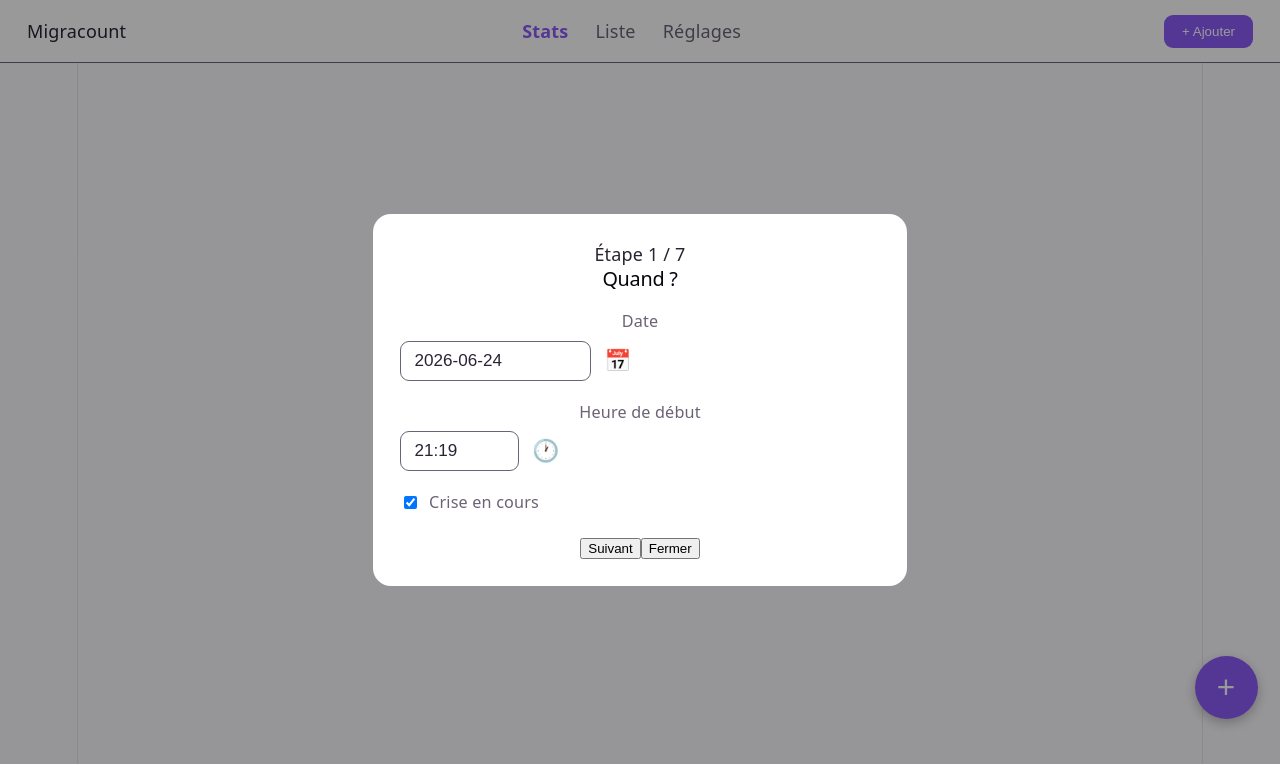
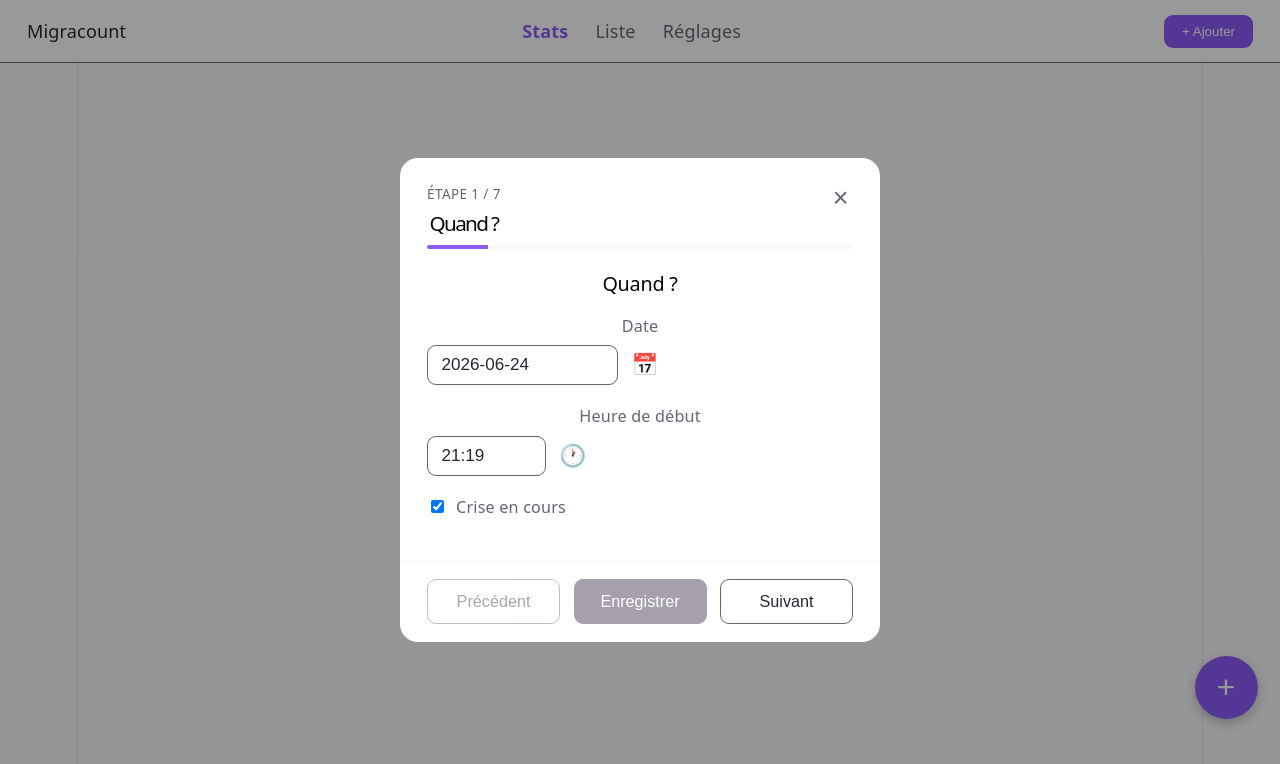
Before and after one commit to aifedespaix/migranicount, a Vue app: page / in a window 1280 px wide. Both pictures are taken after a click on the button "+ Ajouter". Shown: the top 764 px of the page. Built offline with nearby package versions, Linux system fonts and the light colour scheme.

Commit message:
feat: rebuild MigraineFormModal header, 3-button action bar, and close confirmation

```diff
--- a/src/components/MigraineForm/MigraineFormModal.vue
+++ b/src/components/MigraineForm/MigraineFormModal.vue
@@ -1,20 +1,66 @@
 <template>
-  <div class="modal-backdrop" @click.self="close">
+  <div class="modal-backdrop" @click.self="requestClose">
     <div class="modal-sheet">
-      <div class="progress">Étape {{ stepIndex + 1 }} / {{ steps.length }}</div>
-      <component :is="steps[stepIndex]" v-model="draft" />
-      <div class="actions">
-        <button v-if="stepIndex > 0" type="button" @click="stepIndex--">Précédent</button>
-        <button v-if="stepIndex < steps.length - 1" type="button" @click="stepIndex++">Suivant</button>
-        <button v-else type="button" @click="submit">Enregistrer</button>
-        <button type="button" class="close-btn" @click="close">Fermer</button>
+      <header class="modal-header">
+        <div class="modal-header-text">
+          <p class="modal-progress">Étape {{ stepIndex + 1 }} / {{ steps.length }}</p>
+          <h1 class="modal-title">{{ stepTitles[stepIndex] }}</h1>
+        </div>
+        <button
+          type="button"
+          class="modal-close-btn"
+          :title="props.editId ? 'Fermer' : 'Fermer (brouillon conservé)'"
+          aria-label="Fermer"
+          @click="requestClose"
+        >
+          ×
+        </button>
+      </header>
+      <div class="progress-bar">
+        <div class="progress-bar-fill" :style="{ width: progressPercent + '%' }"></div>
+      </div>
+
+      <div class="modal-body">
+        <component :is="steps[stepIndex]" v-model="draft" />
+      </div>
+
+      <div class="modal-actions">
+        <button type="button" class="action-btn" :disabled="stepIndex === 0" @click="stepIndex--">
+          Précédent
+        </button>
+        <button
+          type="button"
+          class="action-btn action-btn-primary"
+          :disabled="stepIndex !== steps.length - 1"
+          @click="submit"
+        >
+          Enregistrer
+        </button>
+        <button
+          type="button"
+          class="action-btn"
+          :disabled="stepIndex === steps.length - 1"
+          @click="stepIndex++"
+        >
+          Suivant
+        </button>
       </div>
     </div>
+
+    <ConfirmDialog
+      v-if="showConfirmDialog"
+      title="Annuler les modifications ?"
+      message="Vous avez des modifications non enregistrées. Voulez-vous vraiment fermer sans enregistrer ?"
+      confirm-label="Quitter sans enregistrer"
+      cancel-label="Continuer l'édition"
+      @confirm="confirmDiscardClose"
+      @cancel="showConfirmDialog = false"
+    />
   </div>
 </template>
 
 <script setup lang="ts">
-import { ref, watch } from 'vue'
+import { ref, computed, watch } from 'vue'
 import StepWhen from './StepWhen.vue'
 import StepIntensity from './StepIntensity.vue'
 import StepMedocs from './StepMedocs.vue'
@@ -22,6 +68,7 @@ import StepSymptoms from './StepSymptoms.vue'
 import StepLocationTriggers from './StepLocationTriggers.vue'
 import StepNotes from './StepNotes.vue'
 import StepRecap from './StepRecap.vue'
+import ConfirmDialog from '../ConfirmDialog.vue'
 import { loadDraft, saveDraft, clearDraft } from './draft'
 import { useMigrainesStore } from '../../stores/migraines'
 
@@ -30,12 +77,31 @@ const emit = defineEmits<{ close: []; saved: [] }>()
 const migraines = useMigrainesStore()
 
 const steps = [StepWhen, StepIntensity, StepMedocs, StepSymptoms, StepLocationTriggers, StepNotes, StepRecap]
+const stepTitles = ['Quand ?', 'Intensité', 'Médicaments', 'Symptômes', 'Localisation & déclencheurs', 'Notes', 'Récapitulatif']
 const stepIndex = ref(props.editId ? steps.length - 1 : 0)
 const draft = ref(props.editId ? { ...migraines.getById(props.editId)! } : loadDraft())
+const initialSnapshot = props.editId ? JSON.stringify(draft.value) : null
+const showConfirmDialog = ref(false)
+
+const progressPercent = computed(() => ((stepIndex.value + 1) / steps.length) * 100)
 
 watch(draft, (d) => { if (!props.editId) saveDraft(d) }, { deep: true })
 
-function close() {
+function isDirty(): boolean {
+  if (!props.editId) return false
+  return JSON.stringify(draft.value) !== initialSnapshot
+}
+
+function requestClose() {
+  if (isDirty()) {
+    showConfirmDialog.value = true
+  } else {
+    emit('close')
+  }
+}
+
+function confirmDiscardClose() {
+  showConfirmDialog.value = false
   emit('close')
 }
 
@@ -48,21 +114,107 @@ function submit() {
 
 <style scoped>
 .modal-backdrop {
-  position: fixed; inset: 0;
-  background: rgba(0,0,0,0.4);
-  display: flex; align-items: flex-end;
+  position: fixed;
+  inset: 0;
+  background: rgba(0, 0, 0, 0.4);
+  display: flex;
+  align-items: flex-end;
   z-index: 30;
 }
 .modal-sheet {
   background: var(--color-surface);
   width: 100%;
   max-height: 90vh;
+  display: flex;
+  flex-direction: column;
+  border-radius: 1rem 1rem 0 0;
+  overflow: hidden;
+}
+.modal-header {
+  display: flex;
+  align-items: flex-start;
+  justify-content: space-between;
+  padding: 1.25rem 1.5rem 0.5rem;
+}
+.modal-progress {
+  margin: 0 0 0.15rem;
+  font-size: 0.75rem;
+  color: var(--color-muted);
+  text-transform: uppercase;
+  letter-spacing: 0.03em;
+}
+.modal-title {
+  margin: 0;
+  font-size: 1.15rem;
+}
+.modal-close-btn {
+  background: none;
+  border: none;
+  font-size: 1.5rem;
+  line-height: 1;
+  cursor: pointer;
+  color: var(--color-muted);
+  padding: 0.25rem;
+}
+.progress-bar {
+  height: 0.25rem;
+  background: var(--color-bg);
+  margin: 0 1.5rem;
+  border-radius: 0.25rem;
+  overflow: hidden;
+}
+.progress-bar-fill {
+  height: 100%;
+  background: var(--color-accent);
+  transition: width 0.2s ease;
+}
+.modal-body {
+  flex: 1;
   overflow-y: auto;
-  border-radius: 1rem 1rem 0 0;
-  padding: 1.5rem;
+  padding: 1.25rem 1.5rem;
+}
+.modal-actions {
+  display: flex;
+  align-items: center;
+  justify-content: space-between;
+  gap: 0.75rem;
+  padding: 1rem 1.5rem;
+  border-top: 1px solid var(--color-bg);
+}
+.action-btn {
+  flex: 1;
+  padding: 0.65rem 1rem;
+  border-radius: 0.5rem;
+  border: 1px solid var(--color-muted);
+  background: var(--color-surface);
+  color: var(--color-text);
+  font-size: 0.9rem;
+  cursor: pointer;
+}
+.action-btn:disabled {
+  opacity: 0.4;
+  cursor: not-allowed;
+}
+.action-btn-primary {
+  background: var(--color-accent);
+  color: var(--color-accent-contrast);
+  border-color: var(--color-accent);
+}
+.action-btn-primary:disabled {
+  background: var(--color-muted);
+  border-color: var(--color-muted);
+  color: var(--color-surface);
+  opacity: 0.6;
 }
 @media (min-width: 1024px) {
-  .modal-backdrop { align-items: center; justify-content: center; }
-  .modal-sheet { width: 480px; border-radius: 1rem; }
+  .modal-backdrop {
+    align-items: center;
+    justify-content: center;
+  }
+  .modal-sheet {
+    width: 480px;
+    max-height: 85vh;
+    border-radius: 1rem;
+  }
 }
 </style>
```
